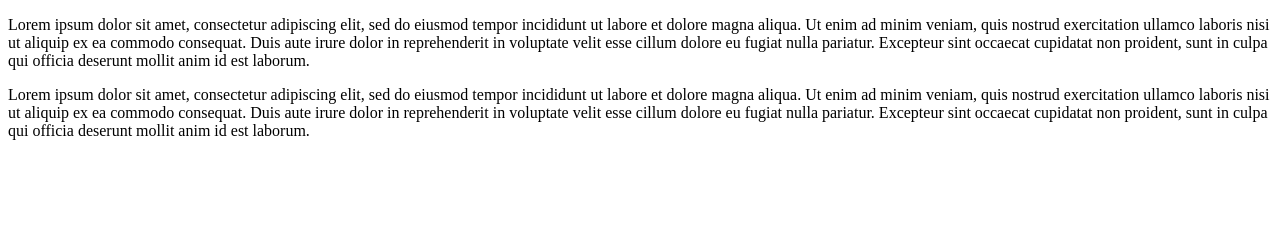
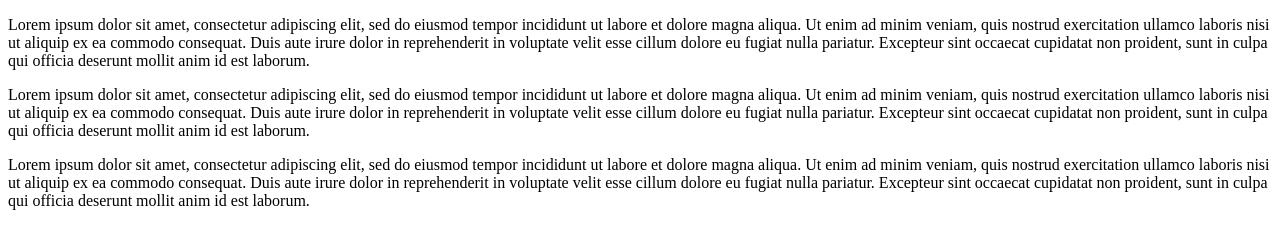
Before and after one commit to vickxxs/mi_repositorio, a plain HTML site: page index.html in a window 1280 px wide. Drawn offline with Linux system fonts and the light colour scheme.

Commit message:
primer cambio

```diff
--- a/index.html
+++ b/index.html
@@ -3,7 +3,7 @@
 
 <head>
     <meta charset="UTF-8">
-    <title>Document</title>
+    <title>Lorem Ipsum</title>
 </head>
 
 <body>
@@ -40,6 +40,20 @@
                 </p>
             </article>
         </section>
+        <section>
+            <article>
+                <p>
+                    Lorem ipsum dolor sit amet, consectetur adipiscing elit, sed do eiusmod tempor incididunt ut labore
+                    et dolore magna
+                    aliqua. Ut enim ad minim veniam, quis nostrud exercitation ullamco laboris nisi ut aliquip ex ea
+                    commodo consequat. Duis
+                    aute irure dolor in reprehenderit in voluptate velit esse cillum dolore eu fugiat nulla pariatur.
+                    Excepteur sint
+                    occaecat cupidatat non proident, sunt in culpa qui officia deserunt mollit anim id est laborum.
+
+                </p>
+            </article>
+        </section>
 
     </div>
 </body>
```
